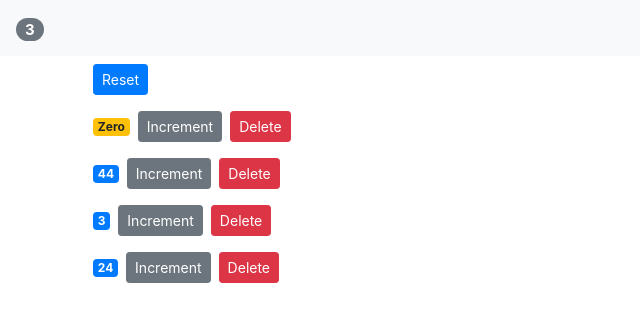
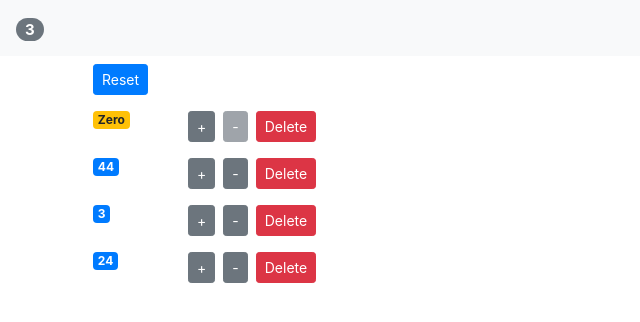
Before and after one commit to chameleon/counter-app, a React (Create React App) app: page / in a window 1280 px wide. Shown: the top 322 px of the page, without its empty margins (0-640 px from the left). Built offline with nearby package versions, Linux system fonts and the light colour scheme.

Commit message:
Initial push to github

```diff
--- a/src/App.css
+++ b/src/App.css
@@ -36,3 +36,8 @@
     transform: rotate(360deg);
   }
 }
+
+.inline-grid {
+  display: inline-grid;
+  grid-template-columns: 1fr 1fr 1fr;
+}
--- a/src/App.js
+++ b/src/App.js
@@ -15,10 +15,25 @@ class App extends Component {
     ],
   };
 
+  //Mounting phase lifecycle hook: constructor
+  constructor(props) {
+    //Constructor is the right place to initialize the properties in this class - like State
+    super();
+    console.log("App - Mounting phase lifecycle hook 'constructor'");
+    // this.state = this.props.something;
+
+    //If you want access to props you have to pass it into this function and super(props)
+  }
+  componentDidMount() {
+    console.log("App - Mounting phase lifecycle hook 'componentDidMount'");
+    //Mounting Phase Life Cycle Hook: componentDidMount
+    //Perfect place to make Ajax calls to grab data
+    //this.setState() ...newData
+  }
+
   //   We should always let the CounterS component edit it's own state.
   //  so we 'raised' the event handler from counter.jsx
   handleDelete = counterId => {
-    console.log("deletedd", counterId);
     // this.setState =  a whole new version of the counters array with item deleted
     const counters = this.state.counters.filter(c => c.id !== counterId);
     this.setState({counters});
@@ -53,7 +68,7 @@ class App extends Component {
 
     //Set state array equal to our cloned and modified array of the same name [counters]
     this.setState({counters});
-    console.log(counters);
+    console.log("counters: ", counters);
   };
 
   //If this sets State here in this component, then the state of the individual counter components
@@ -71,6 +86,8 @@ class App extends Component {
   };
 
   render() {
+    console.log("App - rendered - lifecycle hook render");
+
     return (
       <>
         <NavBar
@@ -83,9 +100,6 @@ class App extends Component {
             onIncrement={this.handleIncrement}
             onDecrement={this.handleDecrement}
             onDelete={this.handleDelete}
-            //If
-            // enabled={this.state.counters.filter(c => c.value > 0)}
-            enabled="false"
           />
         </main>
       </>
--- a/src/components/counter.jsx
+++ b/src/components/counter.jsx
@@ -14,7 +14,30 @@ class Counter extends Component {
   //   value: this.props.counter.value,
   // };
 
+  constructor(props) {
+    super();
+    console.log("Counter - Mounting Phase lifecycle hook 'constructor'");
+  }
+  componentDidMount() {
+    console.log("Counter - Mounting Phase lifecycle hook 'componentDidMount'");
+  }
+  componentWillUnmount() {
+    console.log(
+      "Counter - Mounting Phase lifecycle hook 'componentWillUnmount'"
+    );
+  }
+
+  componentDidUpdate() {
+    console.log("Counter - Update Phase lifecycle hook 'componentDidUpdate'");
+  }
+
   render() {
+    console.log(
+      "Counter -  (mount and/or update phase) - lifecycle hook 'render'"
+    );
+
+    const {onIncrement, onDecrement, onDelete, counter, enabled} = this.props;
+
     // console.log("props", this.props.counter);
     //add css classes dynamically - depending on count value
     //Had synamic classes here bloating the render() so refactored below.
@@ -22,17 +45,34 @@ class Counter extends Component {
 
     return (
       //'this' refs current object
-      //use js array method MAP to loop through tags array and map it to an LI
-      <div>
+
+      <div className="row">
+        <div className="col-1">
           <span className={this.getBadgeClasses()}>{this.formatCount()}</span>
           {/* Reference the function - don't actually call it with"()" like in html   */}
+        </div>
+
+        <div className="col">
           <button
             // onClick={() => this.handleIncrement({id: this.props.counter.id})}
             //Change the onClick to raise event handler of counter object
-          onClick={() => this.props.onIncrement(this.props.counter)}
+            onClick={() => onIncrement(counter)}
+            className="btn btn-secondary btn-sm m-2"
+            disabled={this.props.counter.value >= 50 ? "disabled" : ""}
+          >
+            +
+          </button>
+          <button
+            //Disable if counter value = 0
+
+            // disabled={this.state.counter.filter(c => (c.value = 0))}
+            // disabled
+            //enabled={enabled}
+            onClick={() => onDecrement(counter)}
             className="btn btn-secondary btn-sm"
+            disabled={this.props.counter.value === 0 ? "disabled" : ""}
           >
-          Increment
+            -
           </button>
           <button
             //onClick is being raised to a method in parent
@@ -42,11 +82,12 @@ class Counter extends Component {
             //This won't work - need arrow func
             //onClick={this.props.onDelete(this.props.id)}
             // So...
-          onClick={() => this.props.onDelete(this.props.counter.id)}
+            onClick={() => onDelete(counter.id)}
             className="btn btn-danger btn-sm m-2"
           >
             Delete
           </button>
+        </div>
       </div>
     ); // JSX expression - not string
   }
--- a/src/components/counters.jsx
+++ b/src/components/counters.jsx
@@ -2,24 +2,37 @@ import React, {Component} from "react";
 import Counter from "./counter";
 
 class Counters extends Component {
+  constructor(props) {
+    //Constructor is the right place to initialize the properties in this class - like State
+    super();
+    console.log("Counters - Mouning phase lifecycle hook 'constructor'");
+  }
+  componentDidMount() {
+    console.log("Counters - Mounting phase lifecycle hook 'componentDidMount'");
+  }
+
   render() {
+    console.log("Counters - Mount or Update phase  lifecycle hook 'render'");
+
+    //Destructure (or contextualize) the props object to pick the properties we need - cleaner code
+    const {onReset, counters, onDelete, onIncrement, onDecrement} = this.props;
+    // Now we cn remove all the [this.props] prefixes
+
     return (
       <React.Fragment>
-        <button
-          onClick={this.props.onReset}
-          className="btn btn-primary btn-sm m-2"
-        >
+        <button onClick={onReset} className="btn btn-primary btn-sm m-2">
           Reset
         </button>
-        {this.props.counters.map(counter => (
+        {counters.map(counter => (
           <Counter
             key={counter.id}
             counter={counter} //pass the whole object and you'll never have to update this
             //id={counter.id}
             //value={counter.value}
             //selected //same as selected="true"
-            onDelete={this.props.onDelete}
-            onIncrement={this.props.onIncrement}
+            onDelete={onDelete}
+            onIncrement={onIncrement}
+            onDecrement={onDecrement}
           />
         ))}
       </React.Fragment>
--- a/src/components/navbar.jsx
+++ b/src/components/navbar.jsx
@@ -1,13 +1,13 @@
-import React, {Component} from "react";
+import React from "react";
 
-// export default ;
 //Stateless, Functional, Component
 const NavBar = props => {
+  //Can't use lifecycles hooks on Stateless Functional Components
   return (
     //   console.log({this.props});
     // <!-- As a link -->
     <nav className="navbar navbar-light bg-light">
-      <a className="navbar-brand" href="#">
+      <a className="navbar-brand" href="/#">
         <span className="badge badge-pill badge-secondary">
           {props.totalCounters}
         </span>
```
Lines whose indentation alone changed are shown as unchanged.
